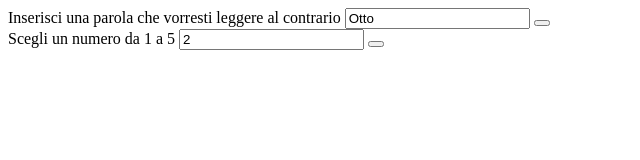
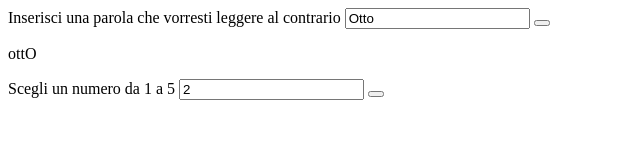
Before and after one commit to danielmegale/js-paliedispari, a plain HTML site: page index.html in a window 1280 px wide. Both pictures are taken after a click on the button 541 px from the left and 23 px from the top of the page. Shown: the whole page, without its empty margins (0-640 px from the left). Drawn offline with Linux system fonts and the light colour scheme.

Commit message:
added reverse word

```diff
--- a/index.html
+++ b/index.html
@@ -7,7 +7,7 @@
     <title>Document</title>
 </head>
 <body>
-    <div>
+    <div id="word">
         <label for="pali">Inserisci una parola che vorresti leggere al contrario</label>
         <input id="pali" type="text" value="Otto">
         <button id="pali-btn"></button>
--- a/script.js
+++ b/script.js
@@ -0,0 +1,17 @@
+// Prendo gli elementi dal DOM
+const userWord= document.getElementById('pali');
+const userDice=document.getElementById('dice');
+const wordBtn =document.getElementById('pali-btn');
+const diceBtn =document.getElementById('dice-btn');
+const stampWord=document.getElementById('word')
+let result='';
+wordBtn.addEventListener('click',function(){
+
+    const reverse=userWord.value;
+
+    for(let i= reverse.length-1; i>=0 ; i--){
+        console.log(reverse.charAt(i));
+        result+=reverse.charAt(i);
+    }
+    stampWord.innerHTML+=`<p>${result}</p>`
+})
```
